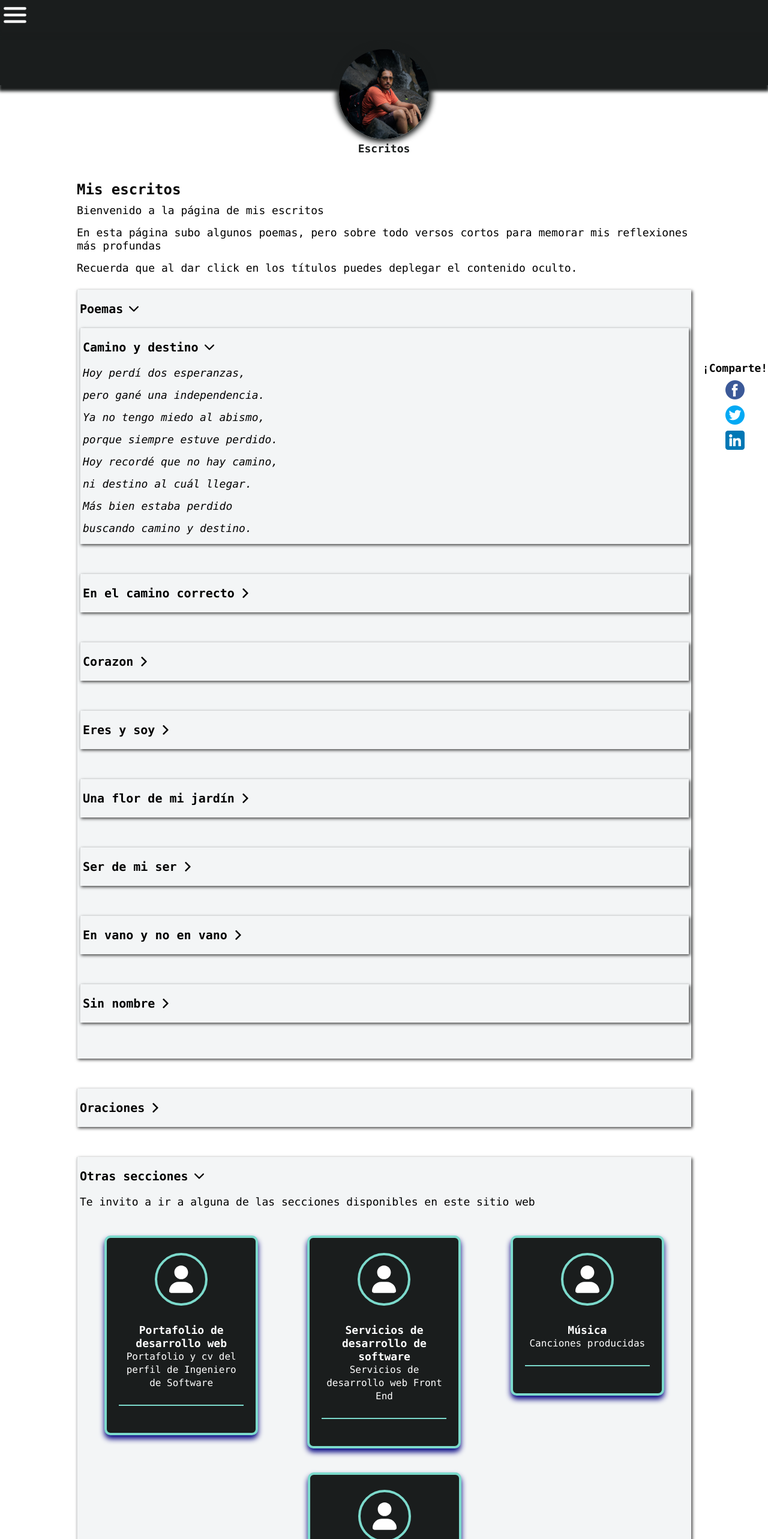
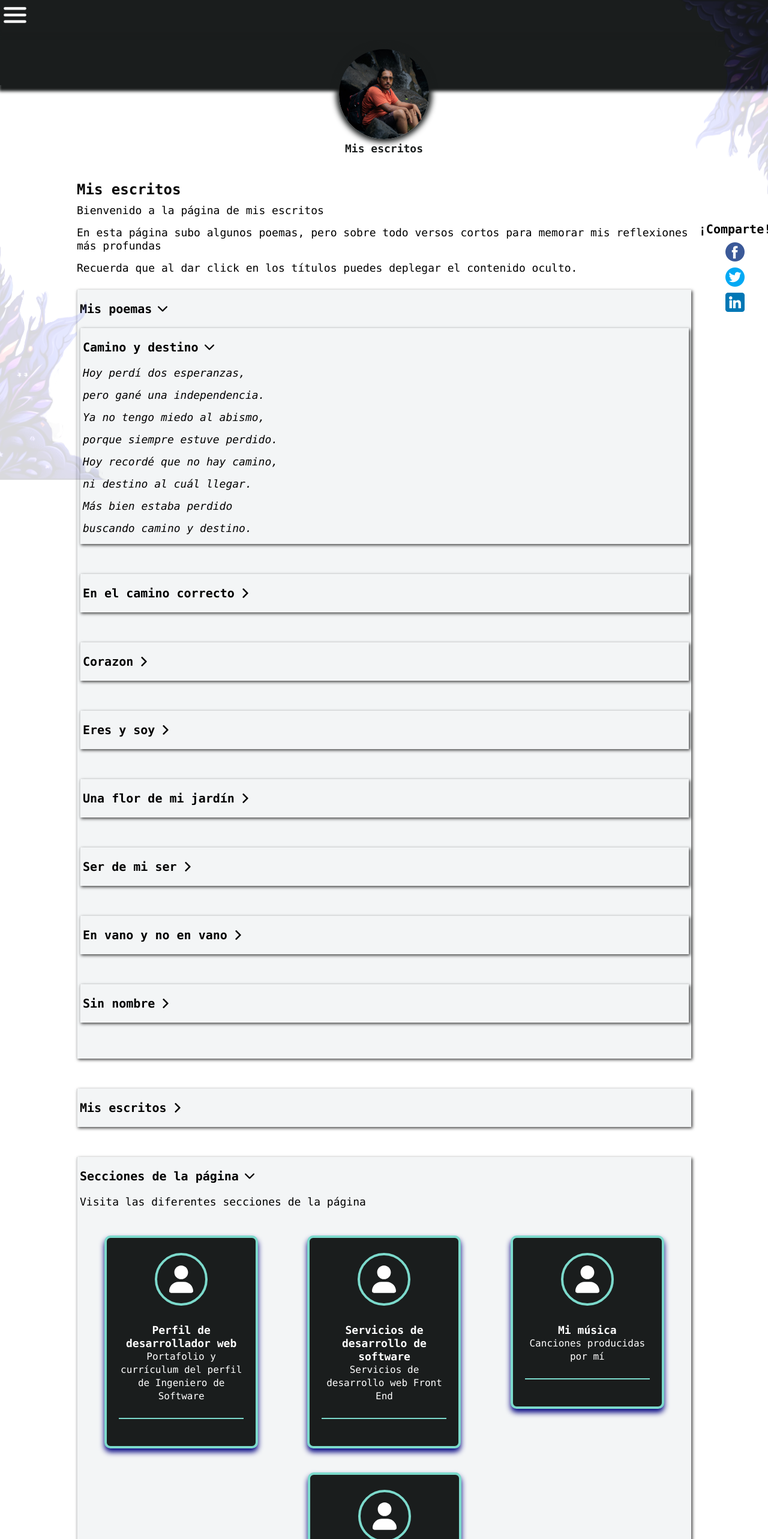
Before and after one commit to RaulAcostaDeveloper/raulacostaweb-v2, a Next.js app: page /write in a window 1280 px wide. Shown: the top 2566 px of the page at 60% size. Built offline with nearby package versions, Linux system fonts and the light colour scheme.

Commit message:
IMAGENES de decoración de flores y algunas modificaciones a títulos

```diff
--- /dev/null
+++ b/src/Components/GlobalArregloFlores/GlobalArregloFlores.scss
@@ -0,0 +1,34 @@
+#globalArregloDeFloresIsq, #globalArregloDeFloresDer{
+    position: fixed;
+    opacity: 0.15;
+    z-index: 2;
+    pointer-events: none;
+}
+#globalArregloDeFloresIsq {
+    right: 0;
+    top: 0;
+    transform: scaleY(-1);
+    width: 100px;
+}
+#globalArregloDeFloresDer {
+    left: 0;
+    bottom: 0;
+    width: 120px;
+    transform: scaleX(-1);
+}
+@include tablet {
+    #globalArregloDeFloresIsq {
+        width: 150px;
+    }
+    #globalArregloDeFloresDer {
+        width: 180px;
+    }
+}
+@include laptop-L {
+    #globalArregloDeFloresIsq {
+        width: 200px;
+    }
+    #globalArregloDeFloresDer {
+        width: 250px;
+    }
+}
--- /dev/null
+++ b/src/Components/GlobalArregloFlores/GlobalArregloFlores.tsx
@@ -0,0 +1,8 @@
+export const GlobalArregloFlores = () => {
+    return (
+        <>
+            <img id="globalArregloDeFloresIsq" src={`./images/decoracion/planta.png`} alt="planta" />
+            <img id="globalArregloDeFloresDer" src={`./images/decoracion/planta.png`} alt="planta" />
+        </>
+    )
+}
--- a/src/Components/GlobalHeader/GlobalHeader.tsx
+++ b/src/Components/GlobalHeader/GlobalHeader.tsx
@@ -42,7 +42,7 @@ export const GlobalHeader = () => {
                     <div className="innerMenu" id="innerMenu">
                         <div className="header">
                             <div className="img">
-                                <Image src={'/images/fotos/1.jpg'} alt="raul acosta computadora" width={50} height={50} />
+                                <Image src={'/images/fotos/5.jpg'} alt="raul acosta computadora" width={50} height={50} />
                             </div>
                             <div className="text">
                                 <h3>raulacostaweb</h3>
--- a/src/Components/GlobalInvitacionAOtrasSecciones/GlobalInvitacionAOtrasSecciones.tsx
+++ b/src/Components/GlobalInvitacionAOtrasSecciones/GlobalInvitacionAOtrasSecciones.tsx
@@ -4,22 +4,22 @@ import { ContenidoDesplegable } from "../ContenidoDesplegable/ContenidoDesplegab
 
 export const GlobalInvitacionAOtrasSecciones = () => {
     return (
-        <ContenidoDesplegable title="Otras secciones">
+        <ContenidoDesplegable title="Secciones de la página">
             <div>
-                <p>Te invito a ir a alguna de las secciones disponibles en este sitio web</p>
+                <p>Visita las diferentes secciones de la página</p>
             </div>
             <div className="GlobalInvitacionAOtrasSeccionesStyle">
                 <Link href={'/dev'}>
-                    <Card1 title="Portafolio de desarrollo web" subTitle="Portafolio y cv del perfil de Ingeniero de Software" />
+                    <Card1 title="Perfil de desarrollador web" subTitle="Portafolio y currículum del perfil de Ingeniero de Software" />
                 </Link>
                 <Link href={'/servicios'}>
                     <Card1 title="Servicios de desarrollo de software" subTitle="Servicios de desarrollo web Front End" />
                 </Link>
                 <Link href={'/music'}>
-                    <Card1 title="Música" subTitle="Canciones producidas" />
+                    <Card1 title="Mi música" subTitle="Canciones producidas por mí" />
                 </Link>
                 <Link href={'/write'}>
-                    <Card1 title="Escritos" subTitle="Versos, poemas, escritos" />
+                    <Card1 title="Escritos" subTitle="Poemas, versos y escritos" />
                 </Link>
             </div>
         </ContenidoDesplegable>
--- a/src/Components/GlobalShareInSocialMedia/GlobalShareInSocialMedia.scss
+++ b/src/Components/GlobalShareInSocialMedia/GlobalShareInSocialMedia.scss
@@ -5,8 +5,9 @@
     flex-wrap: wrap;
     position: fixed;
     right: 35px;
-    bottom: 50px;
+    bottom:20%;
     z-index: 1;
+    font-weight: bold;
     button {
         margin-top: 10px;
         width: 32px;
@@ -16,3 +17,8 @@
         cursor: pointer;
     }
 }
+@include tablet {
+    .globalShareInSocialMedia {
+        bottom:35%;
+    }
+}
--- a/src/Components/GlobalShareInSocialMedia/GlobalShareInSocialMedia.tsx
+++ b/src/Components/GlobalShareInSocialMedia/GlobalShareInSocialMedia.tsx
@@ -25,7 +25,7 @@ export const GlobalShareInSocialMedia = () => {
     }
     return (
         <div className="globalShareInSocialMedia" title="Click to share">
-            <h5>¡Comparte!</h5>
+            <h4>¡Comparte!</h4>
             <button onClick={shareOnFacebook} title="share in facebook">
                 <Image src={'/images/redes/facebook.png'} width={32} height={32} alt="facebook" />
             </button>
--- a/src/PagesScreens/escritos/escritos.tsx
+++ b/src/PagesScreens/escritos/escritos.tsx
@@ -4,13 +4,13 @@ import { FotoBanner } from "@/Components/FotoBanner/FotoBanner"
 export const EscritosPage = () => {
     return (
         <div>
-            <FotoBanner imageName="3" title="Escritos" />
+            <FotoBanner imageName="3" title="Mis escritos" />
             <section>
                 <h2>Mis escritos</h2>
                 <p>Bienvenido a la página de mis escritos</p>
                 <p>En esta página subo algunos poemas, pero sobre todo versos cortos para memorar mis reflexiones más profundas</p>
                 <p>Recuerda que al dar click en los títulos puedes deplegar el contenido oculto.</p>
-                <ContenidoDesplegable title="Poemas">
+                <ContenidoDesplegable title="Mis poemas">
                     <ContenidoDesplegable title="Camino y destino">
                         <i><p>Hoy perdí dos esperanzas,</p>
                         <p>pero gané una independencia.</p>
@@ -116,8 +116,8 @@ export const EscritosPage = () => {
                 </ContenidoDesplegable>
             </section>
             <section>
-                <ContenidoDesplegable title="Oraciones" colapse={false}>
-                    <ContenidoDesplegable title="No clasificadas \°/" colapse={false}>
+                <ContenidoDesplegable title="Mis escritos" colapse={false}>
+                    <ContenidoDesplegable title="Escritos no clasificados" colapse={false}>
                         <p>Hacer, Ser, Saber y Orar</p>
                         <p>Hacer el Bien</p>
                         <p>Ser Bueno</p>
--- a/src/PagesScreens/index.tsx
+++ b/src/PagesScreens/index.tsx
@@ -4,7 +4,9 @@ export const Index = () => {
     return (
         <div>
             <FotoBanner imageName="5" title="Raúl Acosta Web" />
-            <p>Bienvenido a mi sitio web personal, donde subo todo lo relacionado a mis trabajos.</p>
+            <p>Hola, soy Raúl Acosta.</p>
+            <p>Te doy la bienvenida a mi sitio web personal.</p>
+            <p>Aquí subo todo lo relacionado a mis diferentes áreas de trabajo, tales como desarrollo web y software, música y escritos.</p>
         </div>
     )
 }
--- a/src/StylesConfig/global.scss
+++ b/src/StylesConfig/global.scss
@@ -22,6 +22,7 @@
 @import '../Components/Contacto/Contacto.scss';
 @import '../Components/SelectorDePaginaDev/SelectorDePaginaDev.scss';
 @import '../Components/Buttons/ArrowButton1/ArrowButton1.scss';
+@import '../Components/GlobalArregloFlores/GlobalArregloFlores.scss';
 
 * {
     margin: 0;
--- a/src/app/layout.tsx
+++ b/src/app/layout.tsx
@@ -6,6 +6,7 @@ import { GlobalShareInSocialMedia } from "@/Components/GlobalShareInSocialMedia/
 import { GlobalFooter } from "@/Components/GlobalFooter/GlobalFooter";
 import { GlobalInvitacionAOtrasSecciones } from "@/Components/GlobalInvitacionAOtrasSecciones/GlobalInvitacionAOtrasSecciones";
 import { GlobalAgradecimientos } from "@/Components/GlobalAgradecimientos/GlobalAgradecimientos";
+import { GlobalArregloFlores } from "@/Components/GlobalArregloFlores/GlobalArregloFlores";
 
 const inter = Inter({ subsets: ["latin"] });
 
@@ -47,6 +48,9 @@ export default function RootLayout({
         <section>
           <GlobalFooter />
         </section>
+        <section>
+          <GlobalArregloFlores/>
+        </section>
       </body>
     </html>
   );
```
Also changed, not shown: public/images/decoracion/planta.png (added).
